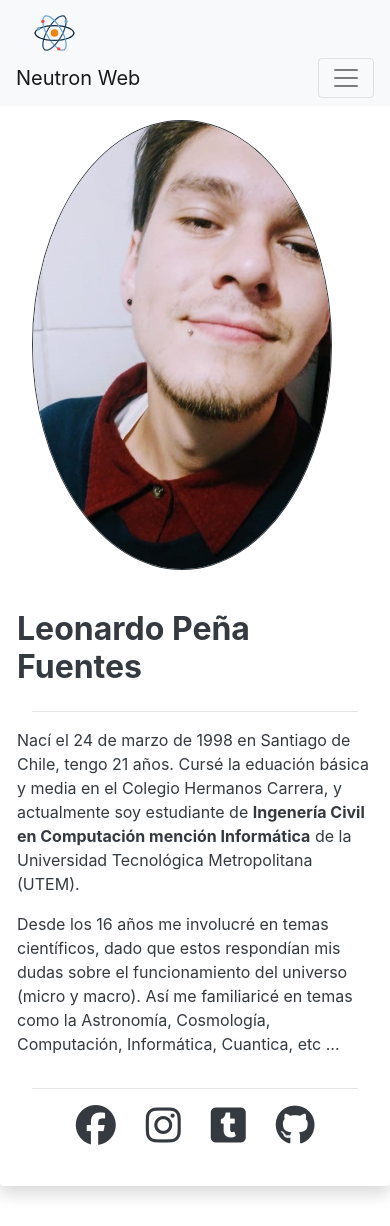
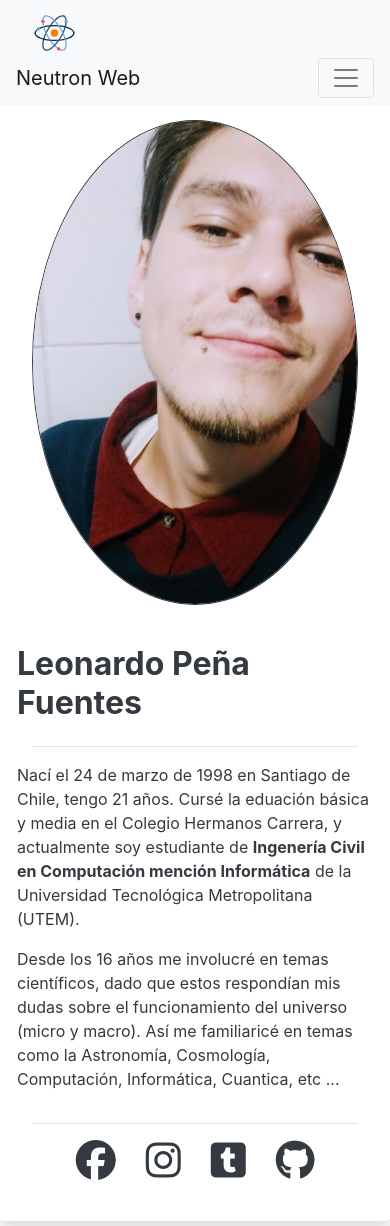
Before and after one commit to LeoCuantico/NeutronWeb, a Django app: page /about-me/ in a window 390 px wide. Shown: the top 1226 px of the page. Run offline with Django 3.2, Linux system fonts and the light colour scheme; some libraries are stand-ins or nearby versions.

Commit message:
responsive-image?

```diff
--- a/core/templates/core/about.html
+++ b/core/templates/core/about.html
@@ -7,8 +7,8 @@
 <br><br><br>
 <div class="container bg-light text-dark my-3 shadow p-3 mb-5 bg-white rounded">
     <div class="row">
-        <div class="col-sm-6 col-md-3 d-flex my-3 mx-3" >
-            <img src="{% static 'core/img/avatar_leo.jpeg' %}" class="rounded-circle border border-dark" width="300" height="450 ">
+        <div class="col-sm-12 col-md-3 d-sm-flex my-3 mx-3" >
+            <img src="{% static 'core/img/avatar_leo.jpeg' %}" alt="Responsive image" class="img-fluid rounded-circle border border-dark"  >
         </div>
         <div class="col-sm-1"></div>
             <div class="col-sm-12 col-md-7 my-4 mx-3">
```
